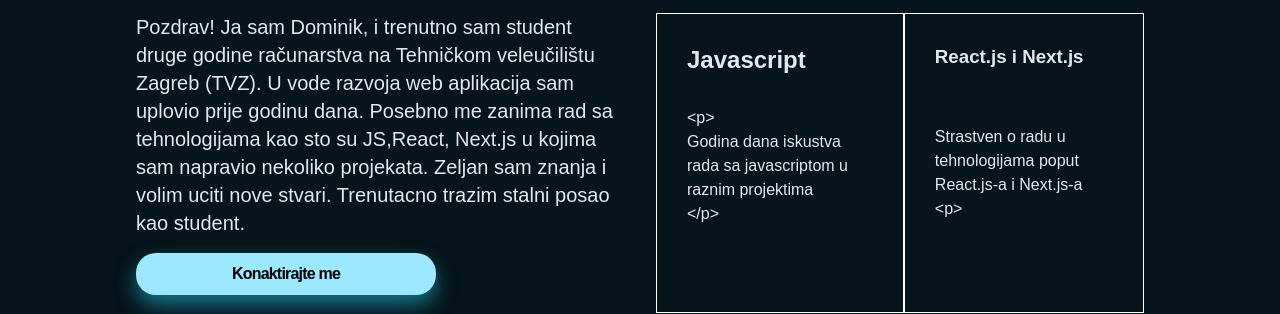
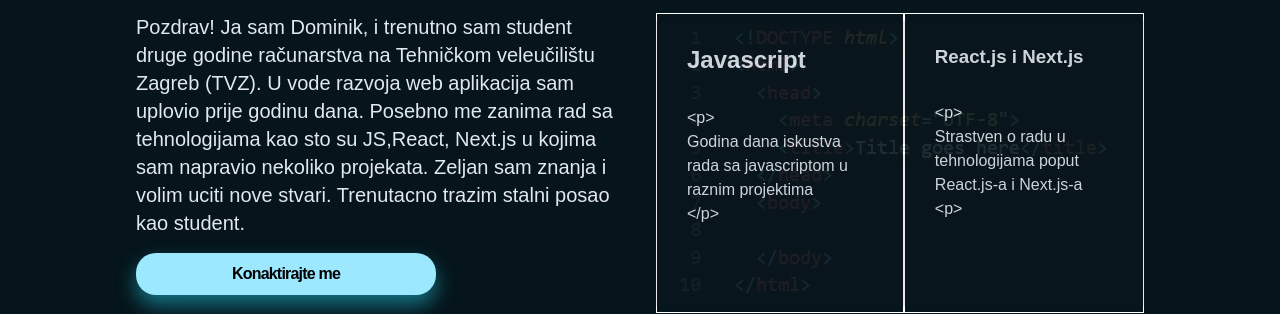
Before and after one commit to ppudodo1/PortfolioWebsite, a website built with Vite: page index.html in a window 1280 px wide. Shown: the part 639-953 px from the top of the page. Built offline with nearby package versions, Linux system fonts and the light colour scheme; a web font is replaced by a local one.

Commit message:
Revamped website4

```diff
--- a/index.html
+++ b/index.html
@@ -81,13 +81,14 @@
             <div class="about__js">
               <h3>React.js i Next.js</h3>
               <p class="Ptag">
-
+                &lt;p&gt;
                 <br>
                 Strastven o radu u tehnologijama poput React.js-a i Next.js-a
                 <br>
                 &lt;p&gt;
               </p>
             </div>
+            <img src="html.jpg" alt="" class="htmlCode">
           </div>
         </div>
       </section>
--- a/styles/components/about.css
+++ b/styles/components/about.css
@@ -42,6 +42,10 @@
     color: var(--clr-light);
 
 }
+.htmlCode{
+    position: absolute;
+   opacity: 0.1;
+}
 @media (max-width:1024px) {
     .about__content{
         width: 100%;
```
Also changed, not shown: public/html.jpg (added).
